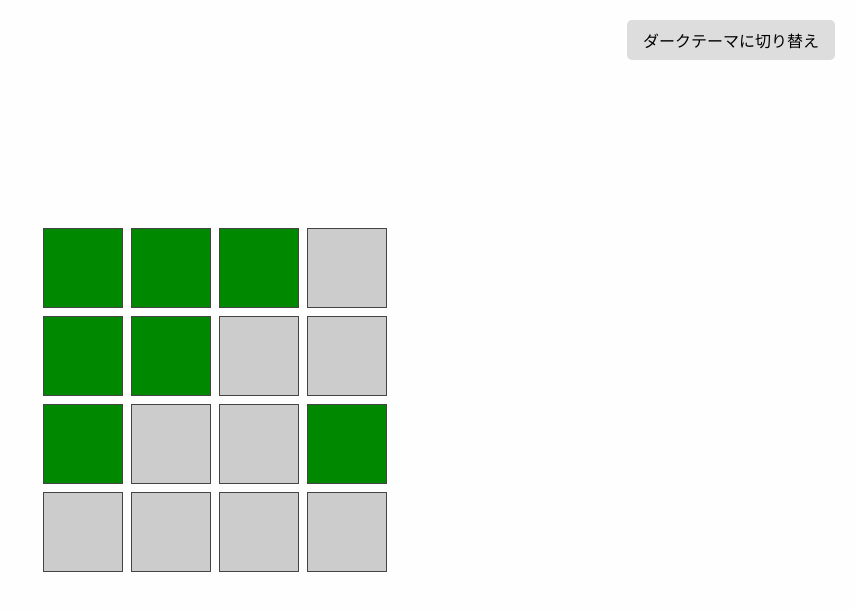
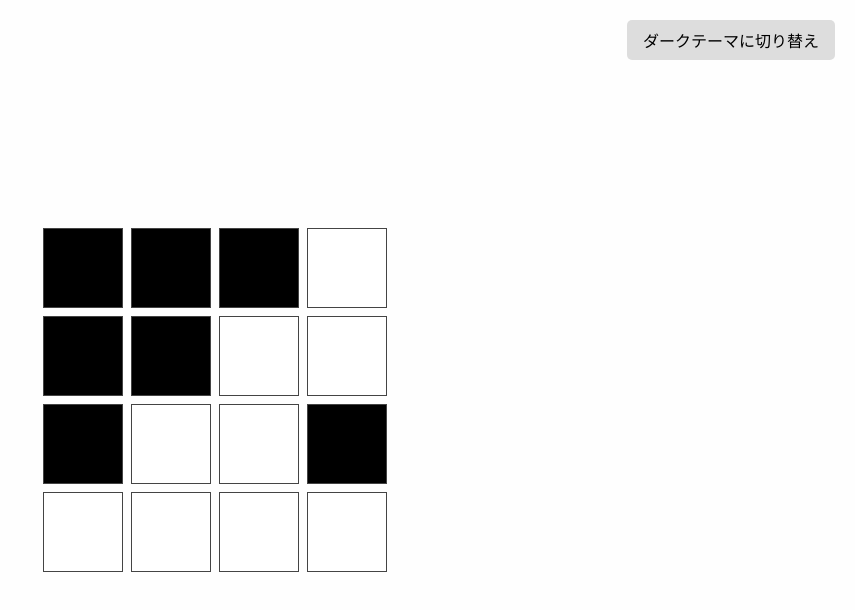
Before and after one commit to HeliumNeon210/16tyles, a plain HTML site: page index.html in a window 1280 px wide. Both pictures are taken after a click on the button "ライトテーマに切り替え". Shown: the whole page, without its empty margins (425-1280 px from the left). Drawn offline with Linux system fonts and the light colour scheme.

Commit message:
Update index.html

```diff
--- a/index.html
+++ b/index.html
@@ -51,11 +51,11 @@
     }
 
     body.light .tile.on {
-      background-color: #080;
+      background-color: #000;  /* 黒 */
     }
 
     body.light .tile.off {
-      background-color: #ccc;
+      background-color: #fff;  /* 白 */
     }
 
     #themeToggle {
```
